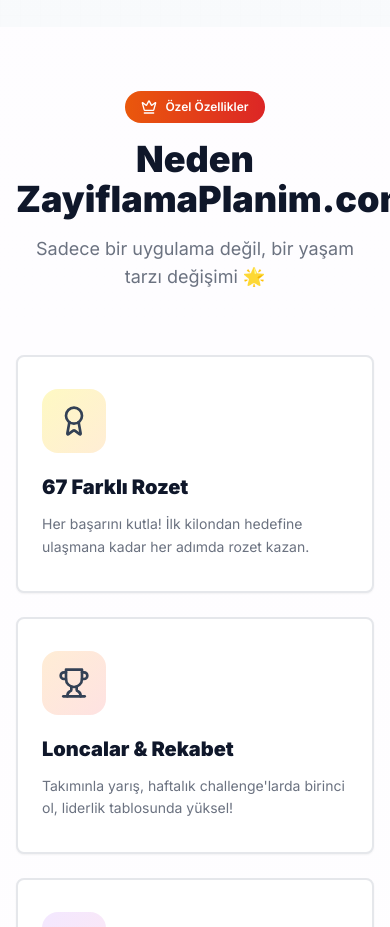
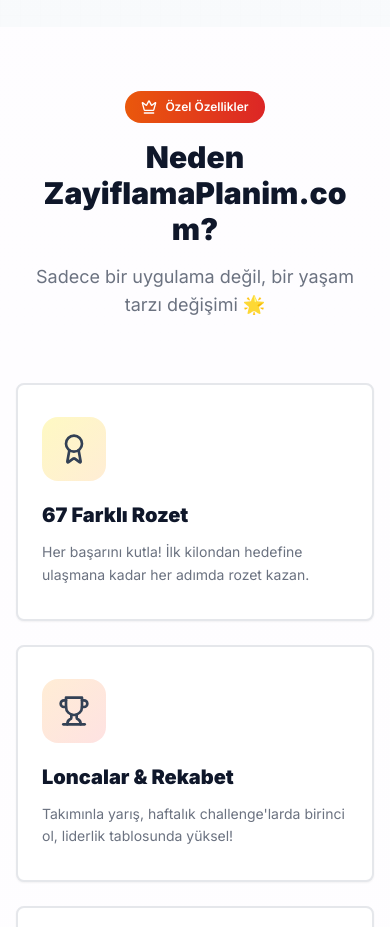
Before and after one commit to meoacar/planv1, a Next.js app: page / in a window 390 px wide. Shown: the part 7900-8827 px from the top of the page. Built offline with nearby package versions, Linux system fonts and the light colour scheme; no server answers; the database is empty.

Commit message:
fix: mobilde özel özellikler başlığı taşma sorunu düzeltildi

```diff
--- a/src/app/page.tsx
+++ b/src/app/page.tsx
@@ -614,10 +614,10 @@
             <Crown className="w-4 h-4 mr-2" />
             Özel Özellikler
           </Badge>
-          <h2 className="text-4xl md:text-5xl font-black mb-4 text-slate-900 dark:text-white">
-            Neden ZayiflamaPlanim.com?
+          <h2 className="text-3xl sm:text-4xl md:text-5xl font-black mb-4 text-slate-900 dark:text-white px-4">
+            Neden <span className="break-words">ZayiflamaPlanim.com?</span>
           </h2>
-          <p className="text-lg text-muted-foreground max-w-2xl mx-auto">
+          <p className="text-lg text-muted-foreground max-w-2xl mx-auto px-4">
             Sadece bir uygulama değil, bir yaşam tarzı değişimi 🌟
           </p>
         </div>
```
